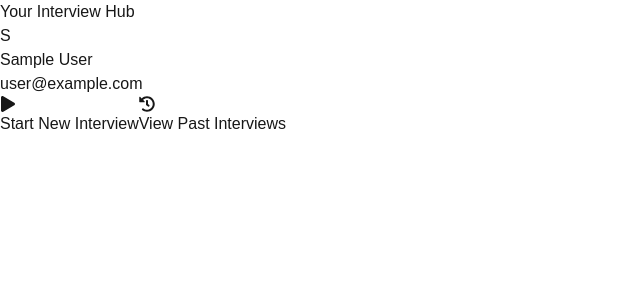
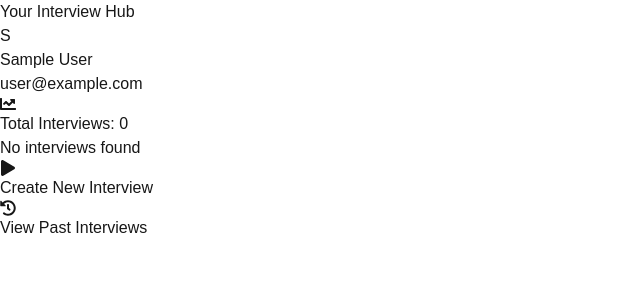
Before and after one commit to AmanSingh336699/Ai_Interview, a Next.js app: page /dashboard in a window 1280 px wide. Shown: the top 300 px of the page, without its empty margins (0-640 px from the left). Built offline with nearby package versions, Linux system fonts and the light colour scheme; no server answers; the database is empty; sample sign-in values are in the browser's storage.

Commit message:
dashboard fix

```diff
--- a/src/app/api/interview/history/route.ts
+++ b/src/app/api/interview/history/route.ts
@@ -1,10 +1,19 @@
 import { NextResponse } from "next/server";
 import Interview from "@/models/Interview";
 import { connectDb } from "@/lib/connectDb";
+import { getServerSession } from "next-auth";
+import { authOptions } from "@/lib/authOption";
 
 export async function GET(req: Request) {
     try {
-        await connectDb()
+        await connectDb();
+
+        const session = await getServerSession(authOptions);
+        if (!session?.user?.id) {
+            return NextResponse.json({ message: "Unauthorized" }, { status: 401 });
+        }
+
+        const userId = session.user.id;
 
         const url = new URL(req.url);
         let page = parseInt(url.searchParams.get("page") || "1");
@@ -21,7 +30,8 @@ export async function GET(req: Request) {
         const skip = (page - 1) * limit;
         const orderValue = order === "asc" ? 1 : -1;
 
-        let filter: any = {};
+        let filter: any = { userId };
+
         if (status) filter.status = status;
         if (role) filter.role = new RegExp(role, "i");
         if (techStack) filter.techStack = new RegExp(techStack, "i");
--- /dev/null
+++ b/src/app/api/user-dashboard/route.ts
@@ -0,0 +1,30 @@
+import { authOptions } from "@/lib/authOption";
+import { connectDb } from "@/lib/connectDb";
+import Interview from "@/models/Interview";
+import { getServerSession } from "next-auth";
+import { NextResponse } from "next/server";
+
+export async function GET(){
+    await connectDb()
+    const session = await getServerSession(authOptions)
+    if(!session?.user?.id){
+        return NextResponse.json({ error: "Unauthorized" }, { status: 401 })
+    }
+
+    try {
+        const userId = session.user.id
+        console.log("userid", userId)
+        const totalInterviews = await Interview.countDocuments({ userId })
+        const highesScoreInterview = await Interview.aggregate([
+            { $match: { userId } },
+            { $addFields: { totalScore: { $sum: "$response.score" } } },
+            { $sort: { totalScore: -1 } },
+            { $limit: 1 },
+            { $project: { _id: 1, role: 1, experience: 1, techStack: 1, totalScore: 1, createdAt: 1} }
+        ])
+        return NextResponse.json({ totalInterviews, highestScoreInterview: highesScoreInterview[0] || null }, { status: 200 })
+    } catch (_error) {
+        console.error("Dashboard error", _error)
+        return NextResponse.json({ error: "failed to fetch data" }, { status: 500 })
+    }
+}
--- a/src/app/api/user/route.ts
+++ /dev/null
@@ -1,21 +0,0 @@
-import { connectDb } from "@/lib/connectDb";
-import User from "@/models/User";
-import { NextRequest, NextResponse } from "next/server";
-
-export async function GET(req: NextRequest){
-    try {
-        const email = req.nextUrl.searchParams.get("email")
-        if(!email){
-            return NextResponse.json({ error: "Invalid email" }, { status: 400 })
-        }
-
-        await connectDb()
-        const user = await User.findOne({ email })
-        if(!user){
-            return NextResponse.json({ error: "User not found" }, { status: 404 })
-        }
-        return NextResponse.json({ user }, { status: 200 })
-    } catch (error) {
-        return NextResponse.json({ error: "Server Error" }, { status: 500 })
-    }
-}
--- a/src/app/dashboard/page.tsx
+++ b/src/app/dashboard/page.tsx
@@ -2,18 +2,38 @@
 
 import { useRouter } from "next/navigation"
 import { motion, AnimatePresence } from "framer-motion"
-import { FaHistory, FaPlay } from "react-icons/fa"
+import { FaHistory, FaPlay, FaStar, FaChartLine } from "react-icons/fa"
 import { withAuth } from "@/components/withAuth"
 import { useSession } from "next-auth/react"
-import { useEffect, useState } from "react"
+import { useState, useEffect, useMemo, useCallback } from "react"
+import api from "@/lib/api"
+import Link from "next/link"
 
 const words = ["Dashboard", "Your Interview Hub", "Prepare & Track"]
 
 function Dashboard() {
     const router = useRouter()
     const { data: session } = useSession()
-    const user = session?.user
+    const user = useMemo(() => session?.user, [session])
+
     const [wordIndex, setWordIndex] = useState(0)
+    const [dashboardData, setDashboardData] = useState<{ totalInterviews: number; highestScoreInterview: { createdAt: string; role: string; _id: string; techStack: string; totalScore: number } } | null>(null)
+    const [status, setStatus] = useState<"loading" | "error" | "success">("loading")
+
+    const fetchDashboardData = useCallback(async () => {
+        try {
+            const { data } = await api.get("/api/user-dashboard")
+            console.log(data)
+            setDashboardData(data)
+            setStatus("success")
+        } catch {
+            setStatus("error")
+        }
+    }, [])
+
+    useEffect(() => {
+        fetchDashboardData()
+    }, [fetchDashboardData])
 
     useEffect(() => {
         const interval = setInterval(() => {
@@ -22,13 +42,8 @@ function Dashboard() {
         return () => clearInterval(interval)
     }, [])
 
-    return (
-        <motion.div
-            className="flex flex-col items-center justify-center min-h-screen bg-gradient-to-r from-purple-700 via-indigo-700 to-blue-600 text-white px-6 py-8"
-            initial={{ opacity: 0, scale: 0.9 }}
-            animate={{ opacity: 1, scale: 1 }}
-            transition={{ duration: 0.6, ease: "easeOut" }}
-        >
+    const AnimatedTitle = useMemo(
+        () => (
             <AnimatePresence mode="wait">
                 <motion.h1
                     key={wordIndex}
@@ -41,10 +56,23 @@ function Dashboard() {
                     {words[wordIndex]}
                 </motion.h1>
             </AnimatePresence>
+        ),
+        [wordIndex]
+    )
 
+    return (
+        <motion.div
+            className="flex flex-col items-center justify-center min-h-screen bg-gradient-to-br from-gray-900 via-gray-800 to-gray-900 text-white px-6 py-8"
+            initial={{ opacity: 0, scale: 0.9 }}
+            animate={{ opacity: 1, scale: 1 }}
+            transition={{ duration: 0.6, ease: "easeOut" }}
+        >
+            {AnimatedTitle}
+
+            <div className="w-full max-w-5xl lg:grid lg:grid-cols-2 gap-6">
                 {user && (
                     <motion.div
-                    className="w-full max-w-md bg-white/10 p-5 rounded-lg shadow-xl backdrop-blur-md flex items-center space-x-4 border border-white/20"
+                        className="bg-white/10 p-5 rounded-lg shadow-xl backdrop-blur-md flex flex-col items-center space-y-4 border border-white/20"
                         initial={{ opacity: 0, y: 10 }}
                         animate={{ opacity: 1, y: 0 }}
                         transition={{ duration: 0.5 }}
@@ -61,26 +89,77 @@ function Dashboard() {
                 )}
 
                 <motion.div
-                className="w-full max-w-md bg-white/10 p-6 mt-6 rounded-lg shadow-2xl backdrop-blur-md flex flex-col space-y-6 border border-white/20"
+                    className="bg-white/10 p-6 rounded-lg shadow-2xl backdrop-blur-md border border-white/20"
                     initial={{ opacity: 0, y: 10 }}
                     animate={{ opacity: 1, y: 0 }}
                     transition={{ duration: 0.5 }}
                 >
-                <motion.button
-                    onClick={() => router.push("/interview/setup")}
-                    whileHover={{ scale: 1.05 }}
+                    {status === "loading" ? (
+                        <motion.div
+                            className="w-full bg-gray-500 h-2 rounded-full overflow-hidden"
+                            initial={{ width: "0%" }}
+                            animate={{ width: "100%" }}
+                            transition={{ duration: 2, repeat: Infinity }}
+                        >
+                            <div className="h-full bg-sky-500 animate-pulse"></div>
+                        </motion.div>
+                    ) : status === "error" ? (
+                        <p className="text-center text-red-500">Failed to fetch dashboard data</p>
+                    ) : (
+                        <>
+                            <div className="flex items-center bg-gray-900 p-4 rounded-lg transition-all hover:shadow-xl shadow-md">
+                                <FaChartLine className="text-blue-400 text-3xl mr-4" />
+                                <h2 className="text-2xl font-semibold">
+                                    Total Interviews: {dashboardData?.totalInterviews || 0}
+                                </h2>
+                            </div>
+
+                            {dashboardData?.highestScoreInterview ? (
+                                <div className="bg-gray-900 p-6 rounded-lg shadow-md flex flex-col space-y-2 mt-4">
+                                    <div className="flex items-center justify-between">
+                                        <h3 className="text-lg font-semibold flex items-center">
+                                            <FaStar className="text-yellow-400 mr-2" /> Best Interview
+                                        </h3>
+                                        <span className="text-xs bg-gray-700 px-3 py-1 rounded-full text-gray-300">
+                                            {new Date(dashboardData.highestScoreInterview.createdAt).toLocaleDateString()}
+                                        </span>
+                                    </div>
+                                    <p><strong>Role:</strong> {dashboardData.highestScoreInterview.role}</p>
+                                    <p><strong>Tech Stack:</strong> {dashboardData.highestScoreInterview.techStack}</p>
+                                    <p><strong>Score:</strong> {dashboardData.highestScoreInterview.totalScore}</p>
+                                    <Link href={`/summery/${dashboardData.highestScoreInterview?._id}`} className="rounded-md">
+                                        <motion.div whileTap={{ scale: 0.95 }} whileHover={{ scale:1.05 }} className="mt-4 px-6 py-3 rounded-md bg-sky-500 transition-all cursor-pointer hover:bg-sky-700 text-center">View Summary</motion.div>
+                                    </Link>
+                                </div>
+                            ) : (
+                                <p className="text-center text-gray-400">No interviews found</p>
+                            )}
+                        </>
+                    )}
+                </motion.div>
+            </div>
+
+            <motion.div
+                className="w-full max-w-5xl bg-white/10 p-6 mt-6 rounded-lg shadow-2xl backdrop-blur-md flex flex-col lg:flex-row space-y-6 lg:space-y-0 lg:space-x-6 border border-white/20"
+                initial={{ opacity: 0, y: 10 }}
+                animate={{ opacity: 1, y: 0 }}
+                transition={{ duration: 0.5 }}
+            >
+                <Link href={`/interview/setup`}>
+                    <motion.div whileHover={{ scale: 1.05 }}
                         whileTap={{ scale: 0.95 }}
-                    className="flex items-center bg-emerald-500 px-6 py-3 rounded-lg text-lg shadow-lg hover:bg-emerald-600 transition-all hover:shadow-xl"
+                        className="flex items-center bg-emerald-500 px-6 py-3 rounded-lg text-lg hover:bg-emerald-600 transition-all hover:shadow-xl"
                         >
                         <FaPlay className="mr-3" />
-                    Start New Interview
-                </motion.button>
+                        <h2 className="text-2xl font-semibold">Create New Interview</h2>
+                    </motion.div>
+                </Link>
 
                 <motion.button
                     onClick={() => router.push("/dashboard/history")}
                     whileHover={{ scale: 1.05 }}
                     whileTap={{ scale: 0.95 }}
-                    className="flex items-center bg-gray-800 px-6 py-3 rounded-lg hover:bg-gray-700 transition-all hover:shadow-lg"
+                    className="flex items-center bg-gray-800 px-6 py-3 rounded-lg hover:bg-gray-700 transition-all hover:shadow-lg w-full lg:w-1/2"
                 >
                     <FaHistory className="mr-3" />
                     View Past Interviews
--- a/src/lib/authOption.ts
+++ b/src/lib/authOption.ts
@@ -64,8 +64,7 @@ export const authOptions: NextAuthOptions = {
     },
     session: {
         strategy: "jwt",
-        maxAge: 2 * 60 * 60,
-        updateAge: 60 * 60
+        maxAge: 10 * 60 * 60,
     },
     secret: process.env.NEXT_SECRET_TOKEN
 }
```
Lines whose indentation alone changed are shown as unchanged.
